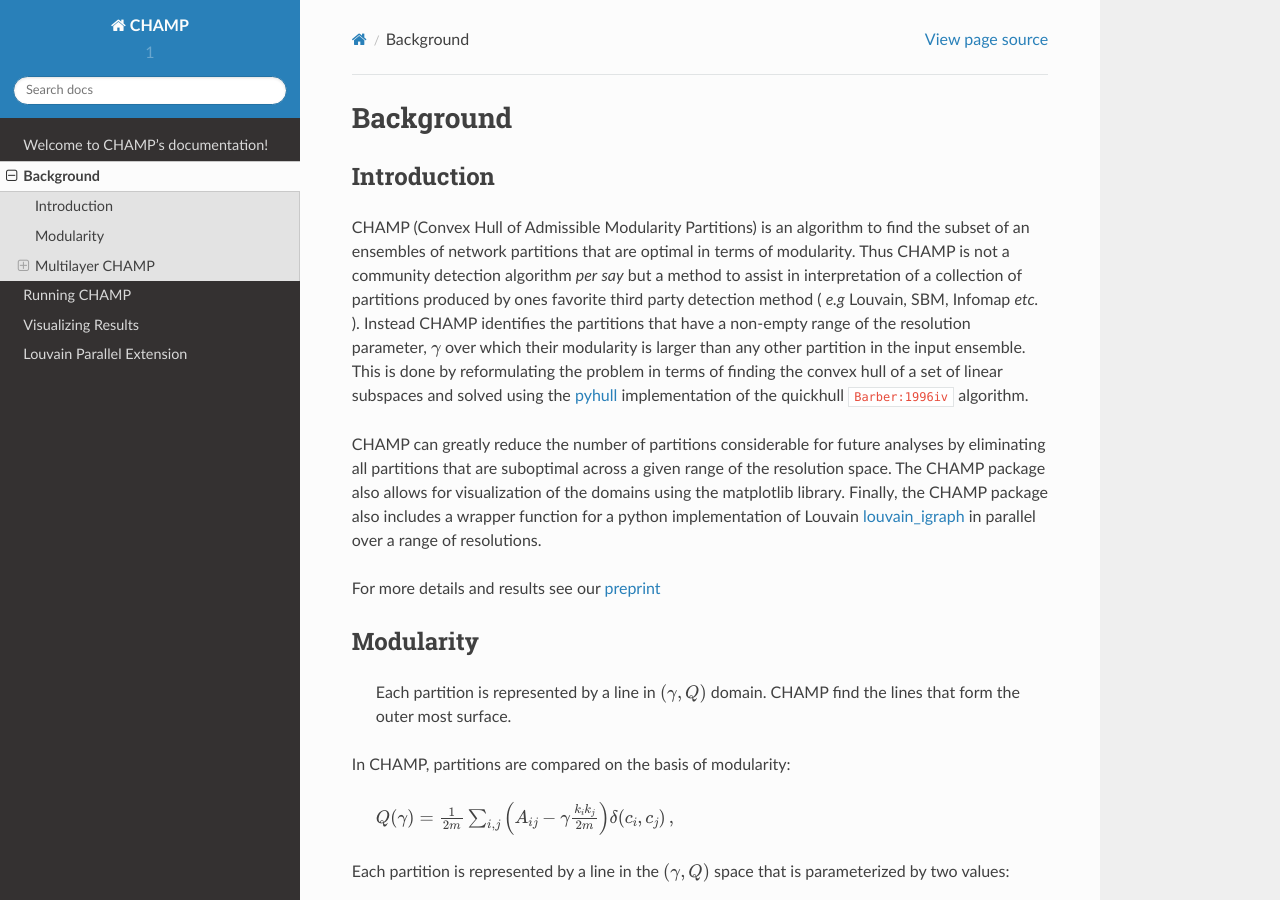
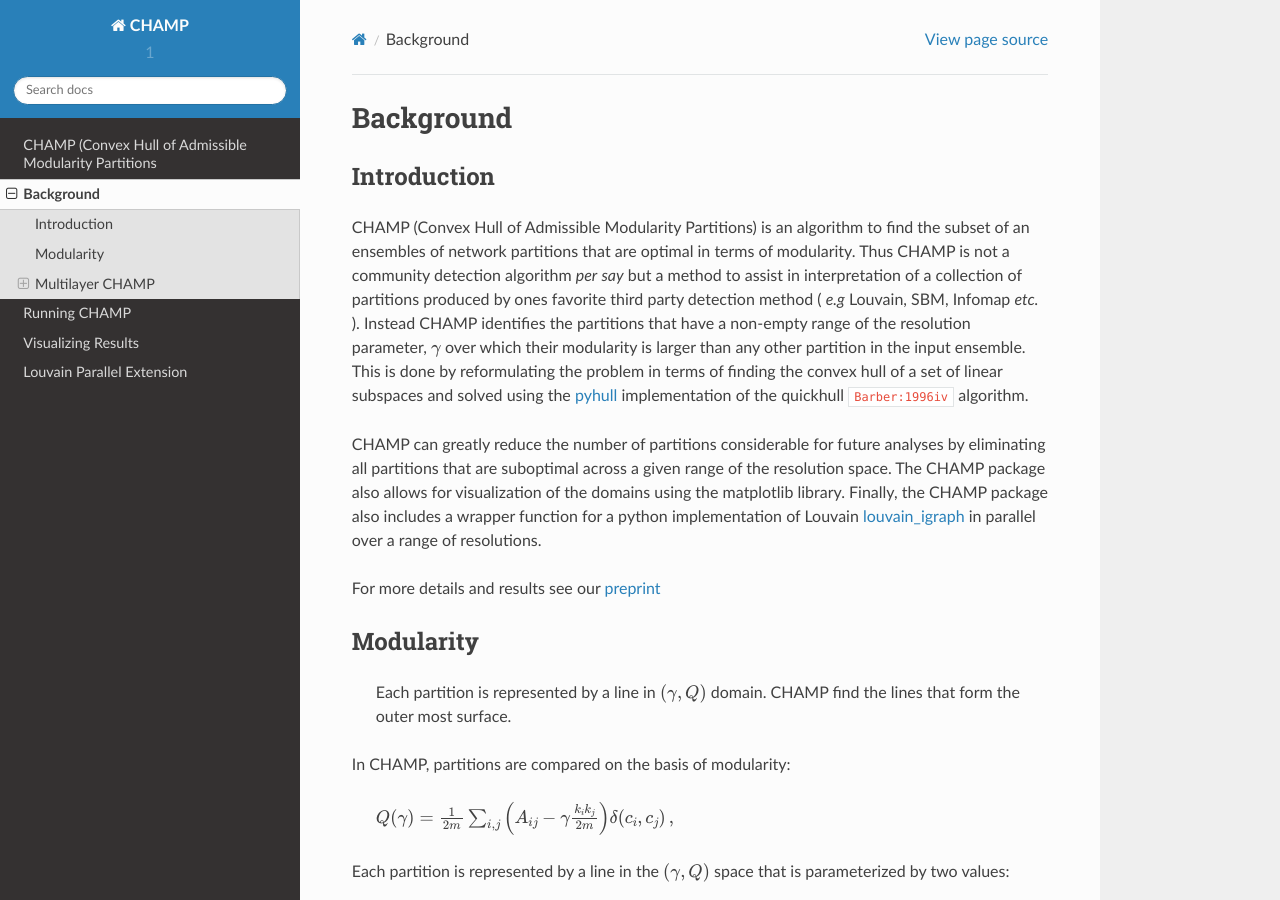
Before and after one commit to wweir827/CHAMP, a Sphinx documentation site: the page built from docs/_static/intro.rst, in a window 1280 px wide and 900 px high. Built offline with Sphinx 7.4.7 and the Read the Docs theme 2.0.0, drawn with Linux system fonts in a browser that asks for light colours; cross-references to code outside the pages are shown as plain code.

Commit message:
added champ citation

```diff
--- a/README.rst
+++ b/README.rst
@@ -3,8 +3,9 @@
    You can adapt this file completely to your liking, but it should at least
    contain the root `toctree` directive.
 
-Welcome to CHAMP's documentation!
-=================================
+CHAMP (Convex Hull of Admissible Modularity Partitions
+=================================================================
+A modularity based tool for screening a set of partitoins.
 
 .. figure::  docs/_static/images/graphs_all_three.png
    :align:   center
--- a/docs/_static/champ.bib
+++ b/docs/_static/champ.bib
@@ -8,9 +8,8 @@
 }
 
 @misc{WeirCHAMP,
-author = {William Weir},
+author = {Weir, William H.},
 title = {CHAMP Python Package},
-url = {http://champ.readthedocs.io/en/latest/index.html},
 year = {2017},
-note = {http://champ.readthedocs.io/en/latest/index.html},
+note = {https://github.com/wweir827/CHAMP},
 }
--- a/docs/index.rst
+++ b/docs/index.rst
@@ -3,8 +3,9 @@
    You can adapt this file completely to your liking, but it should at least
    contain the root `toctree` directive.
 
-Welcome to CHAMP's documentation!
-=================================
+CHAMP (Convex Hull of Admissible Modularity Partitions
+=================================================================
+A modularity based tool for screening a set of partitoins.
 
 .. figure::  _static/images/graphs_all_three.png
    :align:   center
```
Also changed, not shown: other parts of README.rst (+3 -2 lines), 9 other files.
